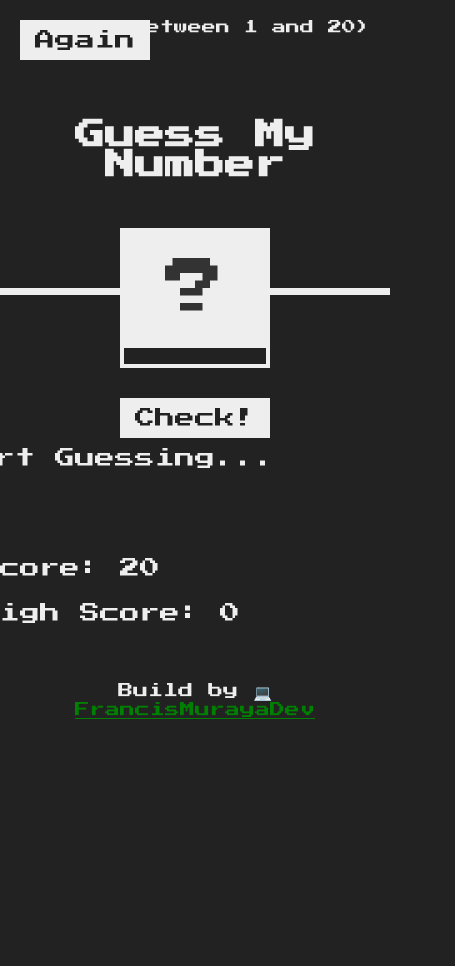
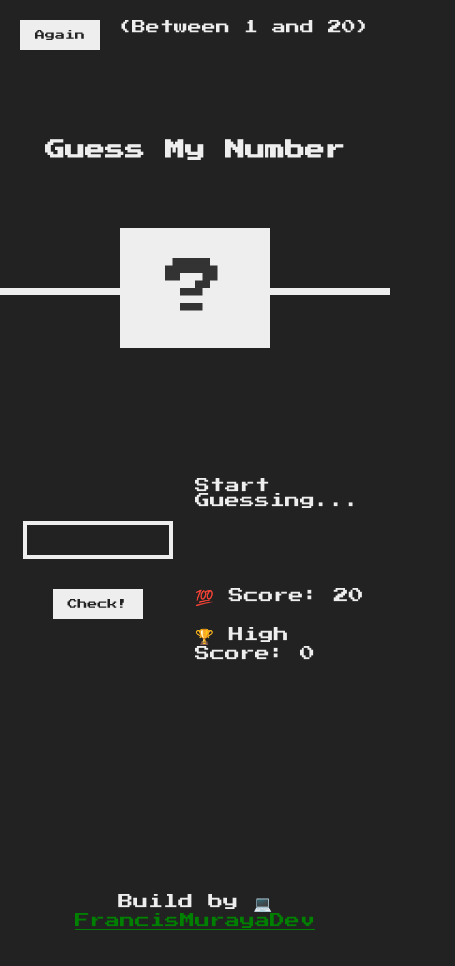
Before and after one commit to FrancisMurayaDev/number-guessing-game, a plain HTML site: page index.html in a window 390 px wide. Shown: the whole page, 455 px wide, since content can reach past the window. Before the commit the page ends 844 px from the top, so only its background shows below. Drawn offline with Linux system fonts and the light colour scheme.

Commit message:
add responsiveness

```diff
--- a/styles.css
+++ b/styles.css
@@ -143,8 +143,36 @@ main {
     padding: 1rem 1.5rem;
   }
 
-  main {
+  /* main {
     flex-direction: column;
     height: 40vh;
+  } */
+
+  .message,
+  .label-score,
+  .label-highscore {
+    font-size: 1.5rem;
   }
 }
+
+@media screen and (max-width: 494px) {
+  h1 {
+    font-size: 2rem;
+  }
+  .btn {
+    font-size: 1rem;
+  }
+
+  .guess {
+    padding: 1rem;
+    font-size: 1rem;
+  }
+}
+
+@media screen and (max-width: 384px) {
+  .between {
+    position: absolute;
+    top: 70px;
+    left: 20px;
+  }
+}
```
